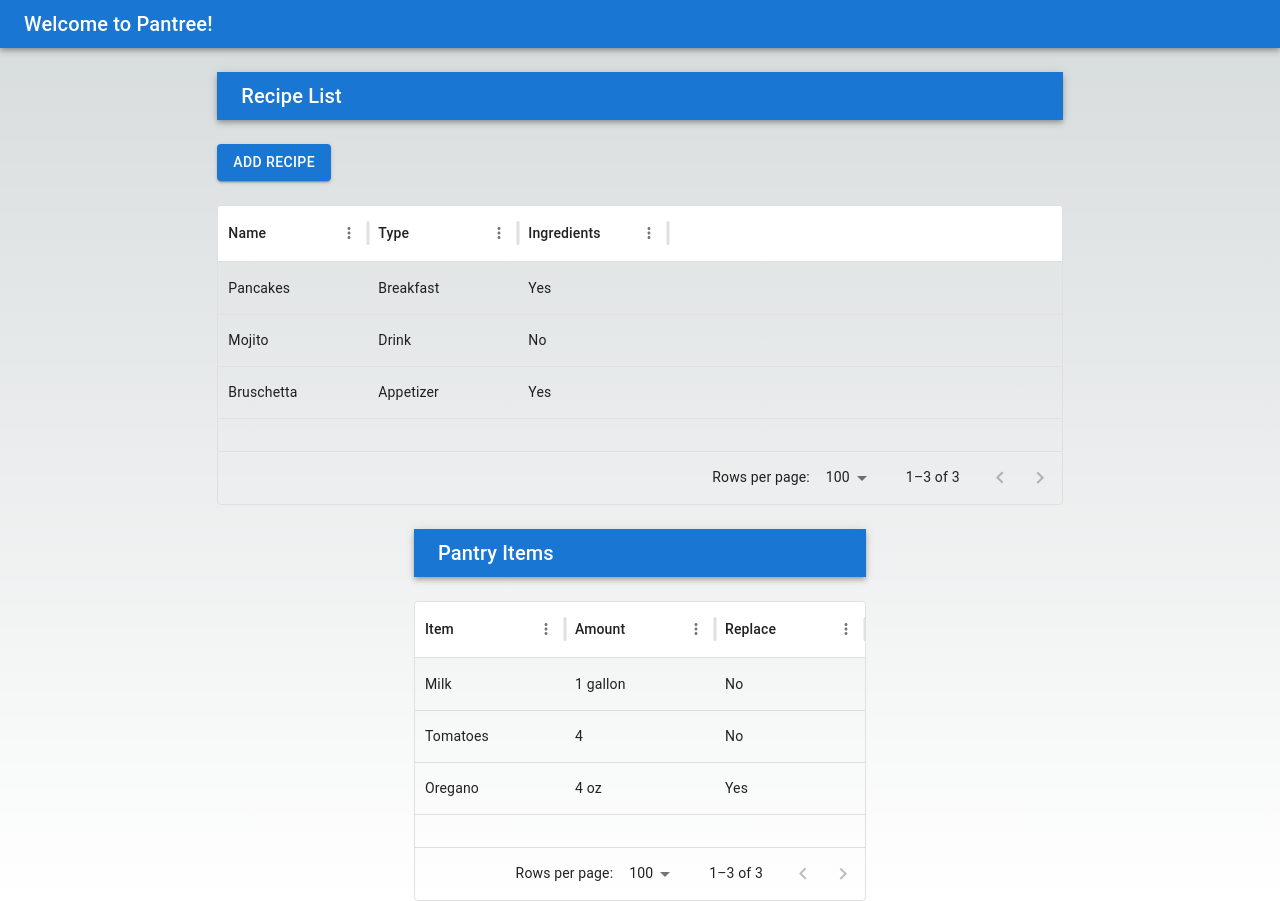
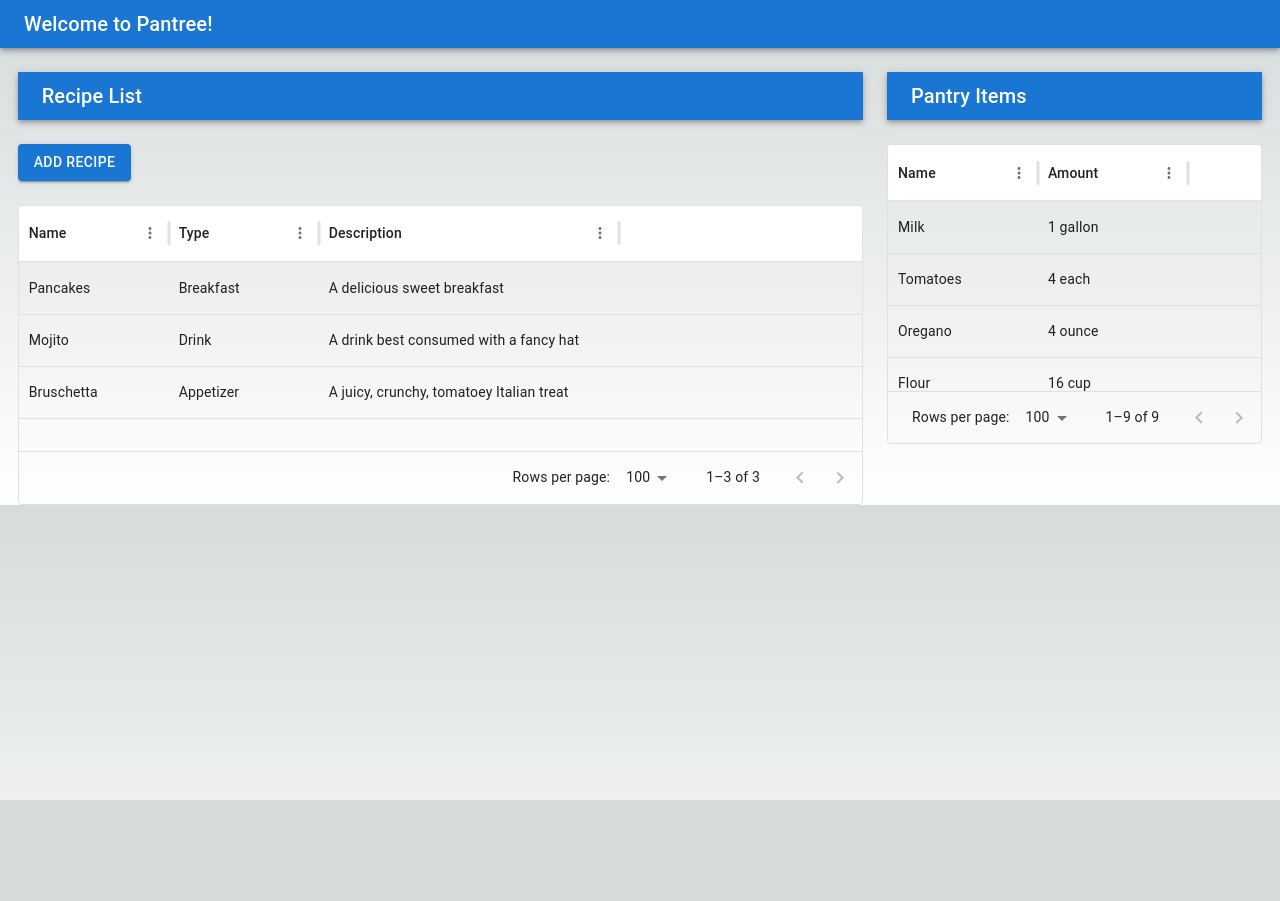
Before and after one commit to cscavotto/pantree, a Next.js app: page / in a window 1280 px wide. After the commit the page ends 800 px from the top, so only its background shows below. Built offline with nearby package versions, Linux system fonts and the light colour scheme.

Commit message:
switch to using interfaces

```diff
--- a/src/app/components/pantryList.tsx
+++ b/src/app/components/pantryList.tsx
@@ -10,9 +10,8 @@ interface PantryListProps {
 export default function PantryList({rows}: PantryListProps) {
 
     const columns: GridColDef[] = [
-        { field: 'item', headerName: 'Item', width: 150 },
-        { field: 'amount', headerName: 'Amount', width: 150 },
-        { field: 'replace', headerName: 'Replace', width: 150}
+        { field: 'name', headerName: 'Name', width: 150 },
+        { field: 'amount', headerName: 'Amount', width: 150 }
       ];
 
     return (
--- a/src/app/components/recipeList.tsx
+++ b/src/app/components/recipeList.tsx
@@ -19,7 +19,7 @@ export default function RecipeList({rows}: RecipeListProps) {
     const columns: GridColDef[] = [
         { field: 'name', headerName: 'Name', width: 150 },
         { field: 'type', headerName: 'Type', width: 150 },
-        { field: 'ingredients', headerName: 'Ingredients', width: 150}
+        { field: 'description', headerName: 'Description', width: 300}
       ];
 
     return (
--- /dev/null
+++ b/src/app/interfaces/ingredient.ts
@@ -0,0 +1,16 @@
+export enum MeasurementTypeEnum {
+    CUP = "cup",
+    TBL = "tablespoon",
+    TSP = "teaspoon",
+    OZ = "ounce",
+    PINCH = "pinch",
+    GALLON = "gallon",
+    EACH = "each"
+}
+
+export interface Ingredient {
+    id: number;
+    name: string;
+    amount: number;
+    measurementType: MeasurementTypeEnum;
+}
--- /dev/null
+++ b/src/app/interfaces/receipe.ts
@@ -0,0 +1,21 @@
+import { Ingredient } from "./ingredient";
+
+export enum RecipeTypeEnum {
+    DESSERT = "Dessert",
+    APPETIZER = "Appetizer",
+    MAIN = "Main",
+    SIDE = "Side",
+    DRINK = "Drink",
+    BREAKFAST = "Breakfast"
+}
+
+export interface Recipe {
+    id: number;
+    name: string;
+    time: string;
+    servings: number;
+    description: string;
+    type: RecipeTypeEnum;
+    instructions: string;
+    ingredients: Ingredient[];
+}
--- a/src/app/mockData/pantryData.ts
+++ b/src/app/mockData/pantryData.ts
@@ -1,7 +1,29 @@
-import { GridRowsProp } from "@mui/x-data-grid";
 
-export const pantryData: GridRowsProp = [
-    { id: 1, item: 'Milk', amount: '1 gallon', replace: 'No'},
-    { id: 2, item: 'Tomatoes', amount: '4', replace: 'No'},
-    { id: 3, item: 'Oregano', amount: '4 oz', replace: 'Yes'},
-  ];
+
+// all of this data should come from the backend; mocking out in frontend for the sake of time
+
+import { Ingredient, MeasurementTypeEnum } from "../interfaces/ingredient"
+
+// for the sake of time
+export const milk: Ingredient = {id: 1, name: 'Milk', amount: 1, measurementType: MeasurementTypeEnum.GALLON}
+export const tomatoes: Ingredient = {id: 2, name: 'Tomatoes', amount: 4, measurementType: MeasurementTypeEnum.EACH}
+export const oregano: Ingredient = {id: 3, name: 'Oregano', amount: 4, measurementType: MeasurementTypeEnum.OZ}
+export const flour: Ingredient = {id: 4, name: 'Flour', amount: 16, measurementType: MeasurementTypeEnum.CUP}
+export const bread: Ingredient = {id: 5, name: 'Bread', amount: 1, measurementType: MeasurementTypeEnum.EACH}
+export const sugar: Ingredient = {id: 6, name: 'Sugar', amount: 16, measurementType: MeasurementTypeEnum.CUP}
+export const eggs: Ingredient = {id:7, name: 'Eggs', amount: 12, measurementType: MeasurementTypeEnum.EACH}
+export const cheese: Ingredient = {id: 8, name: 'Cheese', amount: 16, measurementType: MeasurementTypeEnum.OZ}
+export const mint: Ingredient = {id: 9, name: "Mint", amount: 1, measurementType: MeasurementTypeEnum.EACH}
+export const rum: Ingredient = {id: 10, name: "Rum", amount: 20, measurementType: MeasurementTypeEnum.OZ}
+
+export const pantryList: Ingredient[] = [
+  milk,
+  tomatoes,
+  oregano,
+  flour,
+  bread,
+  sugar,
+  eggs,
+  cheese,
+  mint
+]
--- a/src/app/mockData/recipeData.ts
+++ b/src/app/mockData/recipeData.ts
@@ -1,9 +1,37 @@
-import { GridRowsProp } from "@mui/x-data-grid";
+import { Recipe, RecipeTypeEnum } from "../interfaces/receipe";
+import { bread, cheese, eggs, flour, milk, mint, oregano, rum, sugar, tomatoes } from "./pantryData";
 
-// this whole area should be constructed from the backend data model
-// ingredients should be calculated
-export const recipeData: GridRowsProp = [
-        { id: 1, name: 'Pancakes', type: 'Breakfast', ingredients: 'Yes' },
-        { id: 2, name: 'Mojito', type: 'Drink', ingredients: 'No' },
-        { id: 3, name: 'Bruschetta', type: 'Appetizer', ingredients: 'Yes' },
+// all of this data should come from the backend; mocking out in front now
+// for the sake of time
+export const recipeList: Recipe[] = [
+        {
+                id: 1,
+                name: 'Pancakes',
+                time: '20 minutes',
+                servings: 4,
+                description: 'A delicious sweet breakfast',
+                type: RecipeTypeEnum.BREAKFAST,
+                instructions: "make batter and fry on medium heat",
+                ingredients: [milk, flour, sugar, eggs]
+        },
+        {
+                id: 2,
+                name: 'Mojito',
+                time: '5 minutes',
+                servings: 4,
+                description: 'A drink best consumed with a fancy hat',
+                type: RecipeTypeEnum.DRINK,
+                instructions: "pour in a glass with ice",
+                ingredients: [mint, rum]
+        },
+        {
+                id: 3,
+                name: 'Bruschetta',
+                time: '30 minutes',
+                servings: 4,
+                description: 'A juicy, crunchy, tomatoey Italian treat',
+                type: RecipeTypeEnum.APPETIZER,
+                instructions: "mix together tomatoes and oregano, put on bread, sprinkle with cheese, bake",
+                ingredients: [tomatoes, oregano, bread, cheese]
+        }
 ]
--- a/src/app/services/service.ts
+++ b/src/app/services/service.ts
@@ -1,15 +1,28 @@
 import { GridRowsProp } from "@mui/x-data-grid";
-import { recipeData } from "../mockData/recipeData";
-import { pantryData } from "../mockData/pantryData";
+import { recipeList } from "../mockData/recipeData";
+import { pantryList } from "../mockData/pantryData";
 
-// this will handle the API call with a Promise
+// this will handle the API call with a Promise. All logic in this function should be in the backend
 export function getRecipeData(): GridRowsProp {
     // this will call an API to get the data
-    return recipeData;
+    let recipeRows: any[] = []; // this is an any because GridRowsProp is readonly. Need to look into that
+
+    recipeList.forEach(r => {
+        // need to calculate if all the ingredients are present or not
+        recipeRows.push({id: r.id, name: r.name, type: r.type, description: r.description})
+    })
+
+    return recipeRows;
 }
 
-// this will handle the API call with a Promise
+// this will handle the API call with a Promise. All logic in this function should be in the backend
 export function getPantryData(): GridRowsProp {
     // this will call an API to get the data
-    return pantryData;
+   let pantryRows: any[] = []; // same problem with GridRowsProp here
+
+    pantryList.forEach(p => {
+        pantryRows.push({id: p.id, name: p.name, amount: `${p.amount} ${p.measurementType}`})
+    })
+
+   return pantryRows;
 }
```
